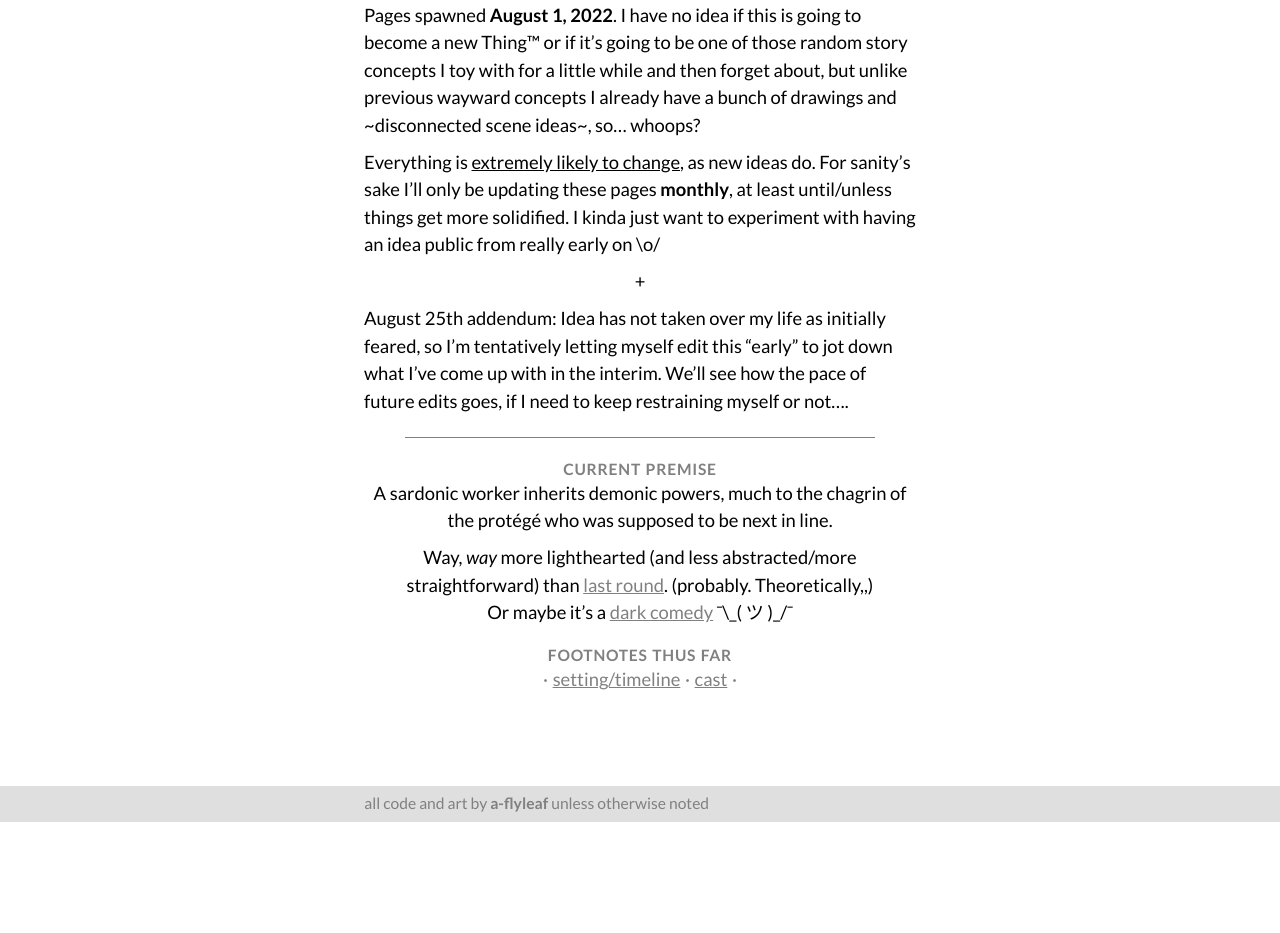
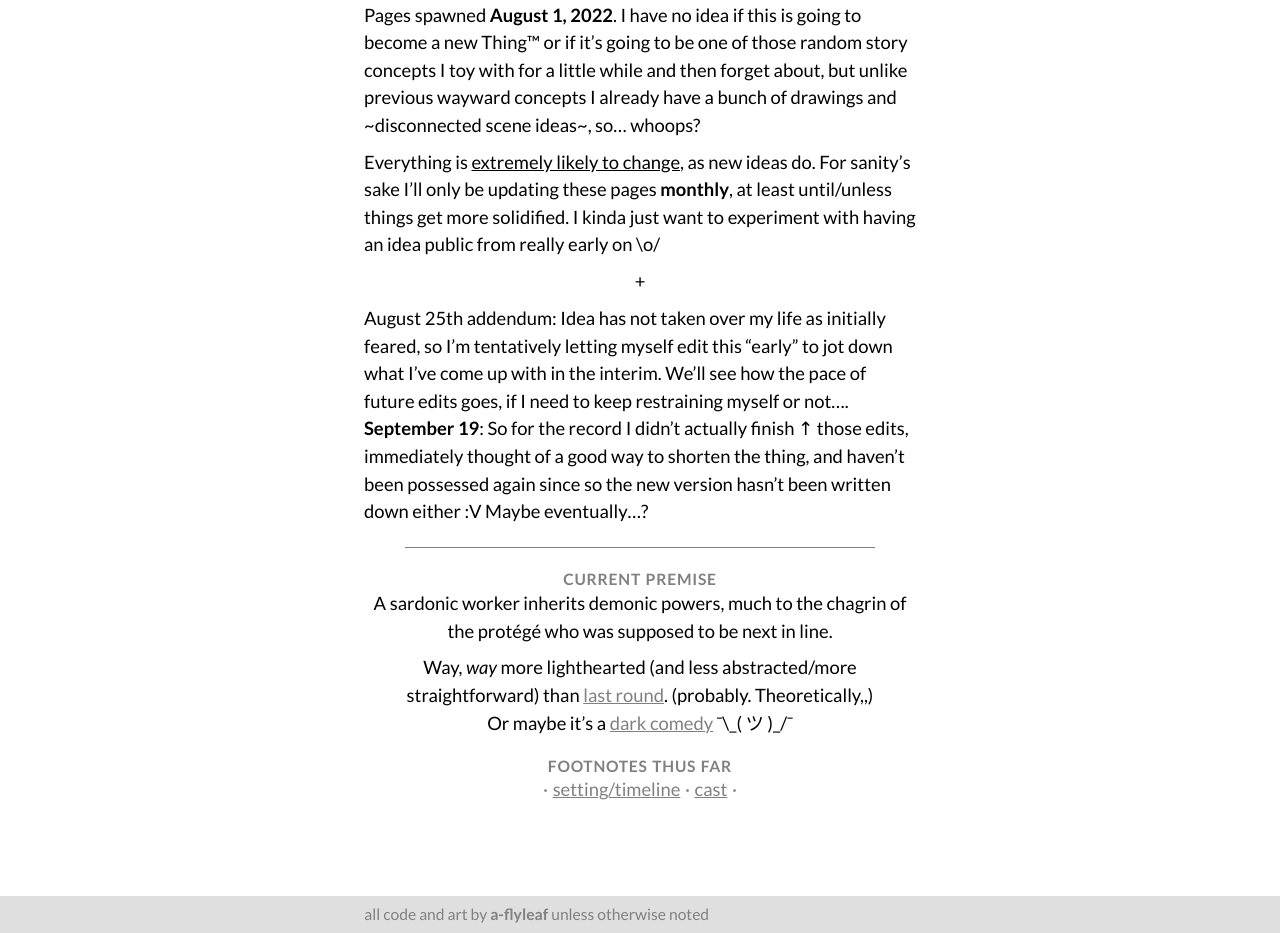
Before and after one commit to a-flyleaf/toyshelf, a Jekyll site: the page built from newhell/index.md, in a window 1280 px wide, cut to the strip 493-1426 px from the top of the page. Built offline with Jekyll 4.4.1, drawn with Linux system fonts in a browser that asks for light colours; before the commit the page ends 1315 px from its top, so only the background shows below that.

Commit message:
newhell: side note

```diff
--- a/newhell/index.md
+++ b/newhell/index.md
@@ -14,6 +14,7 @@ Everything is <u>extremely likely to change</u>, as new ideas do. For sanity's s
 <p style="text-align:center;">+</p>
 
 August 25th addendum: Idea has not taken over my life as initially feared, so I'm tentatively letting myself edit this "early" to jot down what I've come up with in the interim. We'll see how the pace of future edits goes, if I need to keep restraining myself or not....
+<b>September 19</b>: So for the record I didn't actually finish ↑ those edits, immediately thought of a good way to shorten the thing, and haven't been possessed again since so the new version hasn't been written down either <span style="display:inline-block;">:V</span> Maybe eventually...?
 
 ----
 <section>
```
